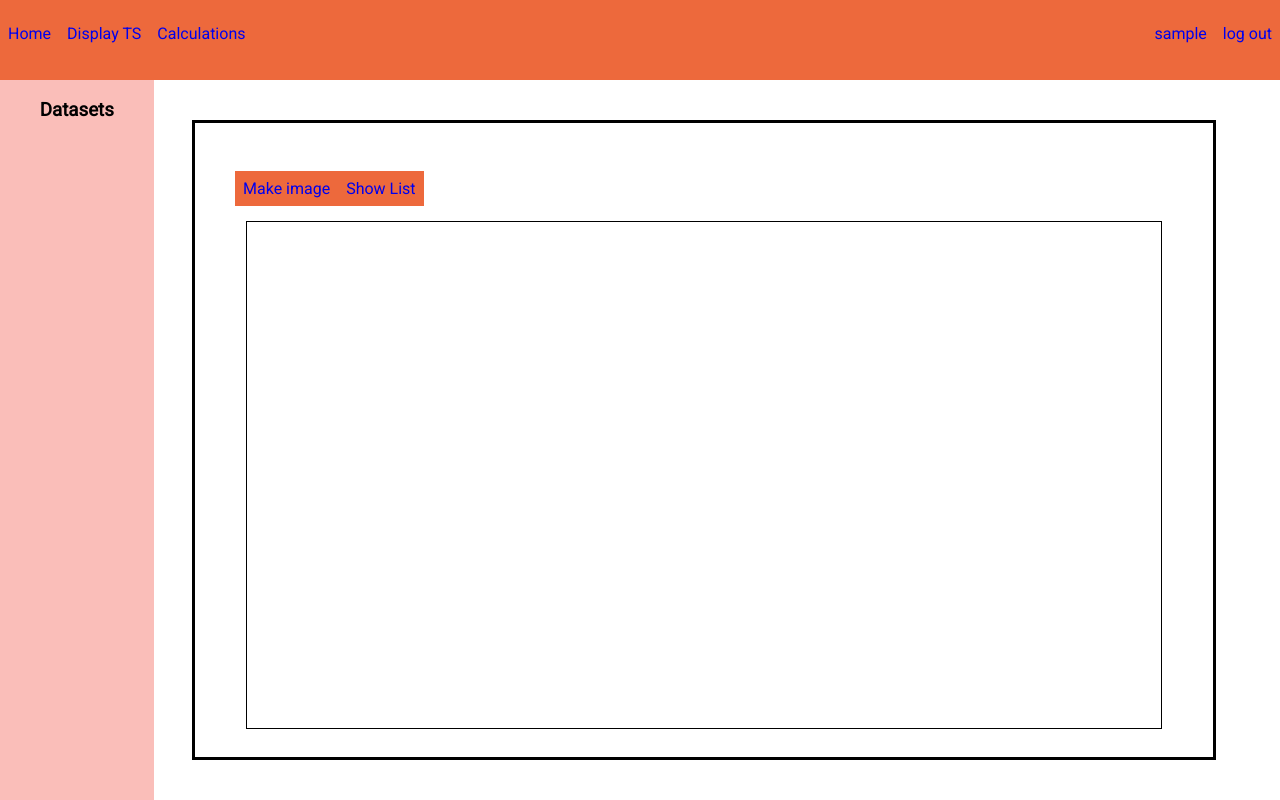
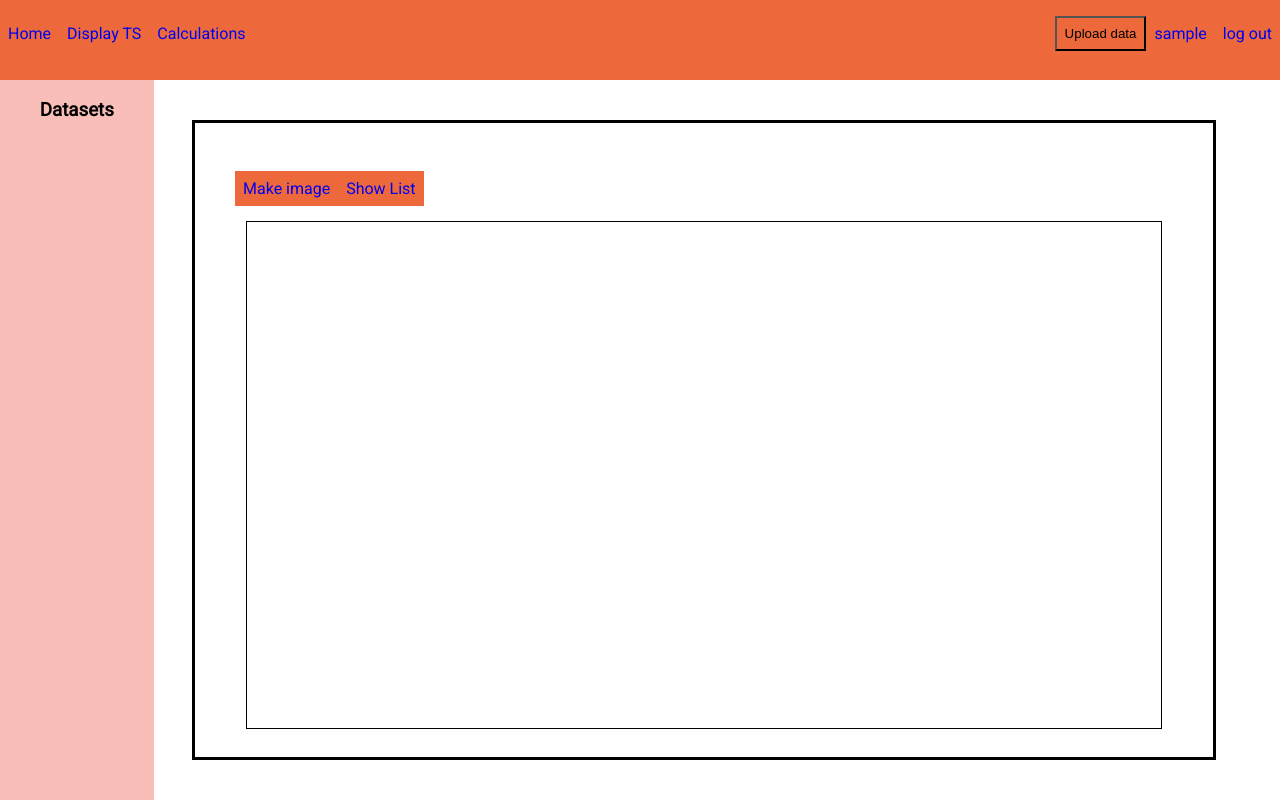
Before and after one commit to SanderBos1/Time_series_analyser, a Flask app: page /display_ts_list in a window 1280 px wide. Run offline with Flask 3, Linux system fonts and the light colour scheme; the visitor is signed in with stand-in values (Sample User, id 1); data that the repository does not hold is empty; some libraries are stand-ins or nearby versions.

Commit message:
Save data
Save data on top bar

```diff
--- a/ts_app/image_creation/static/scripts/image_handeling.js
+++ b/ts_app/image_creation/static/scripts/image_handeling.js
@@ -67,7 +67,9 @@ function add_options(){
 
 
 $(document).on('submit','#delete_image_form',function(e)
-{   let button = document.getElementById("delete_image_button");
+{
+    console.log("get here")
+    let button = document.getElementById("delete_image_button");
     let button_value = button.value;
     console.log(button_value);
     e.preventDefault();
--- a/ts_app/login/templates/home.html
+++ b/ts_app/login/templates/home.html
@@ -20,10 +20,6 @@
     </p>
 </div>
 
-<form id="upload_form" method=post enctype=multipart/form-data>
-    <input class="standard_input" type=file name=file accept=".csv">
-    <input class="standard_input" type=submit name=datasetCSV value=Upload>
-</form>
 
 
 {% endblock %}
--- a/ts_app/sequencing/templates/sequencing_seasonality.html
+++ b/ts_app/sequencing/templates/sequencing_seasonality.html
@@ -15,13 +15,13 @@
 </div>
 
 <div class="p_value_calculation_holder">
-  <form class="p_value_calculation" id="seasonality_form" method="post">
+  <form class="p_value_calculation" id="seasonality_form" method="post" onsubmit="return false;">
     <div id="form_function">
       {{form.function.label  (class_="form_label")}}
       {{form.function}}
     </div>
     <div id="form_values">
-      {{ form.csrf_token}}
+      {{form.csrf_token}}
       {{form.season_per.label  (class_="form_label")}}
       {{form.season_per}}
       {{form.column_intrest.label  (class_="form_label")}}
--- /dev/null
+++ b/ts_app/sidebar_logic/python/forms.py
@@ -0,0 +1,7 @@
+from flask_wtf import FlaskForm
+from wtforms import FileField, SubmitField
+from flask_wtf.file import FileField, FileAllowed, FileRequired
+
+class file_upload_form(FlaskForm):
+    file = FileField(label = 'File', validators=[FileAllowed(['csv']),FileRequired()])
+    submit = SubmitField('Submit')
--- a/ts_app/sidebar_logic/sidebar.py
+++ b/ts_app/sidebar_logic/sidebar.py
@@ -1,14 +1,21 @@
-from flask import Blueprint, current_app, session, jsonify
+from flask import Blueprint, current_app, session, jsonify, request, g
+from werkzeug.utils import secure_filename
 from flask_login import login_required
 import os
 import glob
 import pandas as pd
+from ..sidebar_logic.python.forms import file_upload_form
 
 sidebar_bp = Blueprint('sidebar_bp', __name__,
                     template_folder='templates',
                     static_folder='static',
                     static_url_path="/sidebar_logic/static"
 )
+
+@sidebar_bp.app_context_processor
+def inject_file_form():
+    return dict(upload_form=file_upload_form())
+
 
 @sidebar_bp.route('/columns/<name>', methods=["GET"])
 @login_required
@@ -38,3 +45,14 @@ def delete_dataset(name):
     remove_file = current_app.config['UPLOAD_FOLDER'] + csv
     os.remove(remove_file)
     return csv + "deleted"
+
+
+@sidebar_bp.route("/upload", methods=["POST"])
+@login_required
+def upload_csv_data():
+    print("test")
+    form = file_upload_form()
+    if form.validate_on_submit():
+        filename = form.file.data.filename
+        form.file.data.save(os.path.join(current_app.config['UPLOAD_FOLDER'], filename))
+    return "File is not uploaded"
--- a/ts_app/sidebar_logic/static/scripts/sidebar.js
+++ b/ts_app/sidebar_logic/static/scripts/sidebar.js
@@ -1,3 +1,9 @@
+
+function show_upload(){
+    var save_dialogue = document.getElementById("upload_form_holder")
+    save_dialogue.style.display="inline-block"
+}
+
 
 
   function csv_button_click(value){
@@ -27,8 +33,6 @@
 };
 
 function delete_csv(value){
-    console.log(value)
-    console.log(value.id)
     $.ajax({
         type: "POST",
         url: '/delete_csv/' + value.value,
@@ -77,6 +81,39 @@ function load_csvdata(){
 
 }
 
+
+
+$(document).ready(function() {
+    $('#upload_form').submit(function (e) {
+        var form = new FormData($(this)[0])
+        console.log(form)
+        $.ajax({
+            beforeSend: function(xhr, settings) {
+                if (!/^(GET|HEAD|OPTIONS|TRACE)$/i.test(settings.type) && !this.crossDomain) {
+                    xhr.setRequestHeader("X-CSRFToken",  "{{ form.csrf_token._value() }}");
+                }
+            },
+            type:'POST',
+            url:'/upload',
+            data: form,
+            processData: false,
+            contentType: false,
+            success:function(data)
+            {
+                load_csvdata()
+            }
+        })
+        e.preventDefault()
+
+    })
+});
+
+
+
+
+
+
+
 $(document).ready(function() {
     load_csvdata()
 
--- a/ts_app/sidebar_logic/static/styles/base_sidebar.css
+++ b/ts_app/sidebar_logic/static/styles/base_sidebar.css
@@ -8,6 +8,18 @@
     border: solid
 }
 
+
+#upload_form_holder{
+    position:absolute;
+    top:10%;
+    left:10%;
+    width:50%;
+    height:50%;
+    z-index:1;
+    background-color: blue;
+    border: solid 1px black;
+    display:none;
+}
 
 #data-directory-list {
     position: absolute;
--- a/ts_app/sidebar_logic/templates/base_sidebar.html
+++ b/ts_app/sidebar_logic/templates/base_sidebar.html
@@ -25,9 +25,13 @@
     <ul class="navbar-ul" id="navbar-settings">
       <li class="navbar-settings-li"><a class="button_standard" href="/logout">log out</a></li>
       <li class="navbar-settings-li"><a class = button_standard href="/settings">{{current_user.username}}</a></li>
+      <li class="navbar-settings-li"><button class="button_standard" onclick="show_upload()">Upload data</button>
+    </li>
     </ul>
     {%endif%}
   </div>
+
+
 
   <div class=side-bar>
 
@@ -49,6 +53,13 @@
   </div>
 
   <div class="content">
+    <div id="upload_form_holder">
+      <form id="upload_form" method=post  enctype="multipart/form-data">
+        {{upload_form.csrf_token (id_="csv_upload_csfr")}}
+        {{upload_form.file }}
+        {{upload_form.submit (id_="csv_upload")}}
+      </form>
+  </div>
     {% block content %}
     {% endblock %}
   </div>
```
Also changed, not shown: ts_app/login/login.py (+1 -9 lines), ts_app/sequencing/sequencing.py (+0 -14 lines), ts_app/sequencing/static/scripts/sequencing.js (+9 -13 lines), ts_app/sequencing/static/styles/sequencing.css (+7 -0 lines), ts_app/__init__.py (line endings or trailing spaces), ts_app/sidebar_logic/__init__.py (added).
